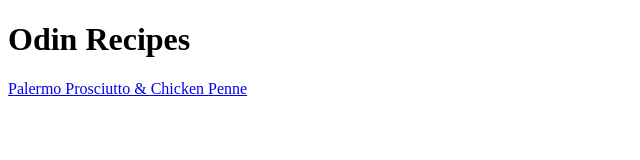
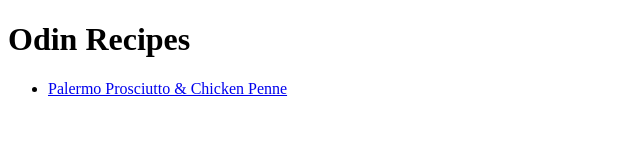
Before and after one commit to AviatorJoe/odin-recipes, a plain HTML site: page index.html in a window 1280 px wide. Shown: the whole page, without its empty margins (0-640 px from the left). Drawn offline with Linux system fonts and the light colour scheme.

Commit message:
Move links into unordered list

```diff
--- a/index.html
+++ b/index.html
@@ -6,6 +6,8 @@
     </head>
     <body>
         <h1>Odin Recipes</h1>
-        <a href="recipes/palermopenne.html">Palermo Prosciutto & Chicken Penne</a>
+        <ul>
+            <li><a href="recipes/palermopenne.html">Palermo Prosciutto & Chicken Penne</a></li>
+        </ul>
     </body>
 </html>
```
